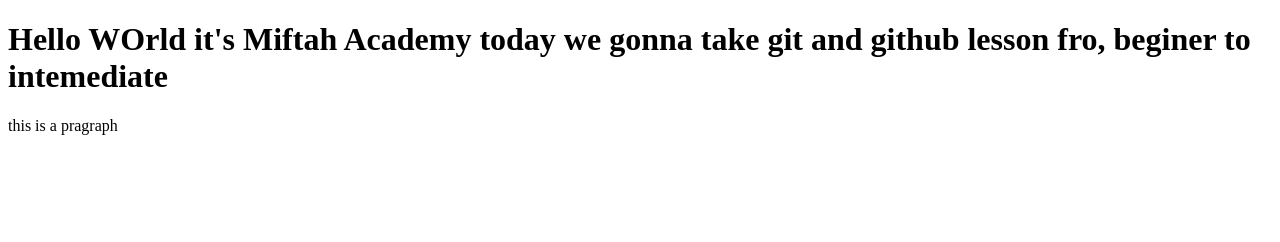
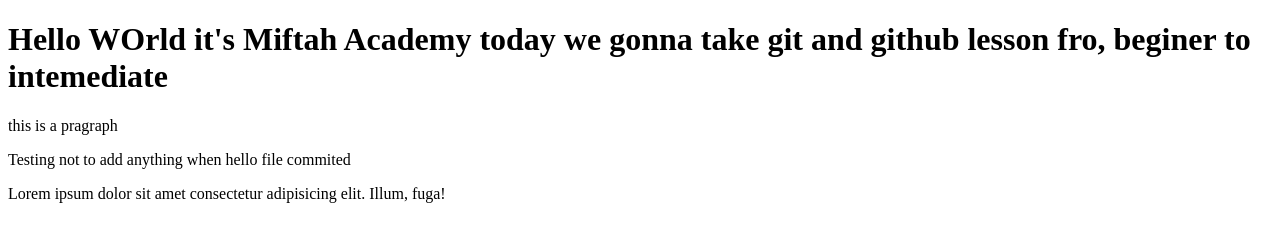
Before and after one commit to Miftah-Academy/MiftahGitTest1, a plain HTML site: page index.html in a window 1280 px wide. Drawn offline with Linux system fonts and the light colour scheme.

Commit message:
updated index file

```diff
--- a/index.html
+++ b/index.html
@@ -8,5 +8,7 @@
 <body>
     <h1> Hello WOrld it's Miftah Academy today we gonna take git and github lesson fro, beginer to intemediate </h1>
     <p> this is a pragraph </p>
+    <p> Testing not to add anything when hello file commited</p>
+    <p> Lorem ipsum dolor sit amet consectetur adipisicing elit. Illum, fuga!</p>
 </body>
 </html>
```
